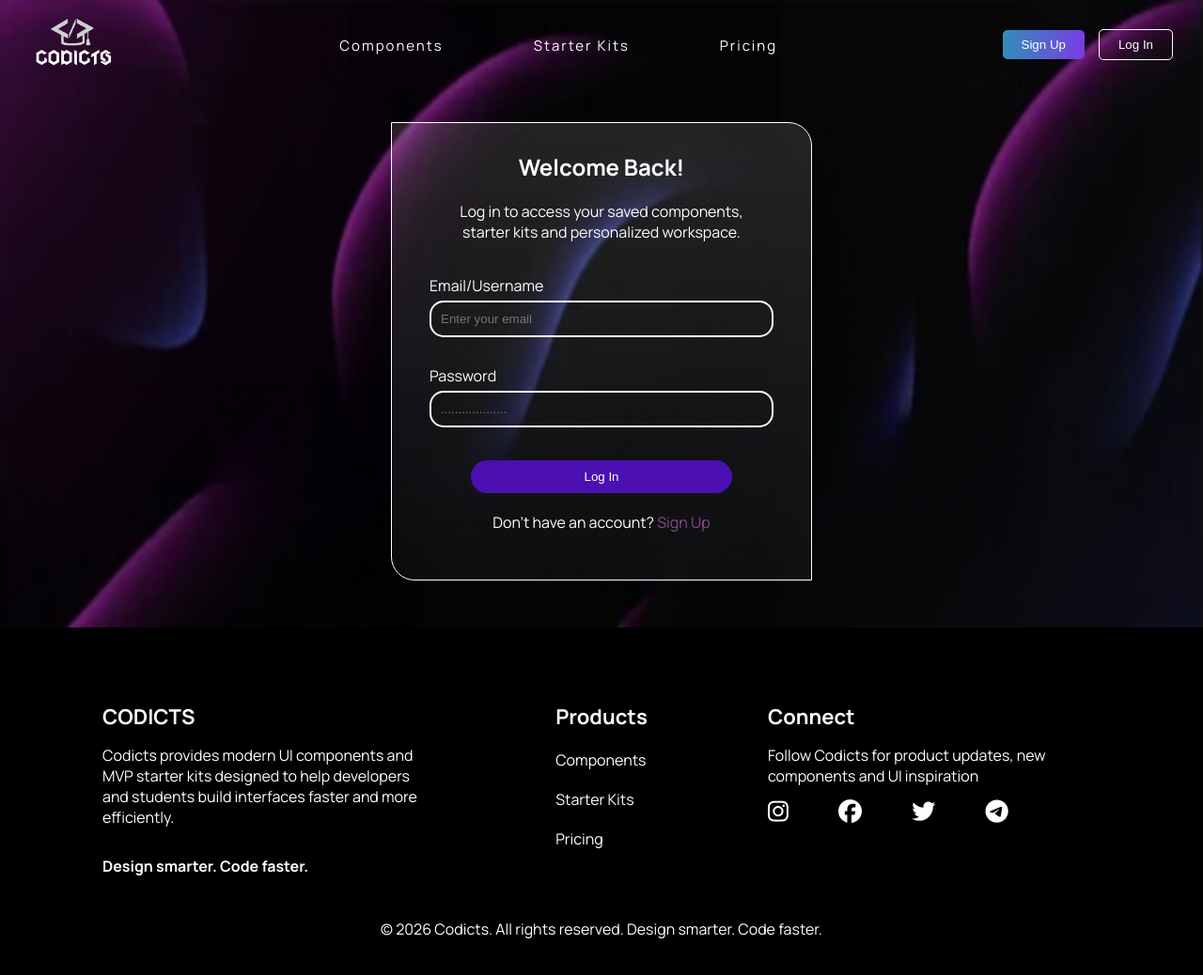
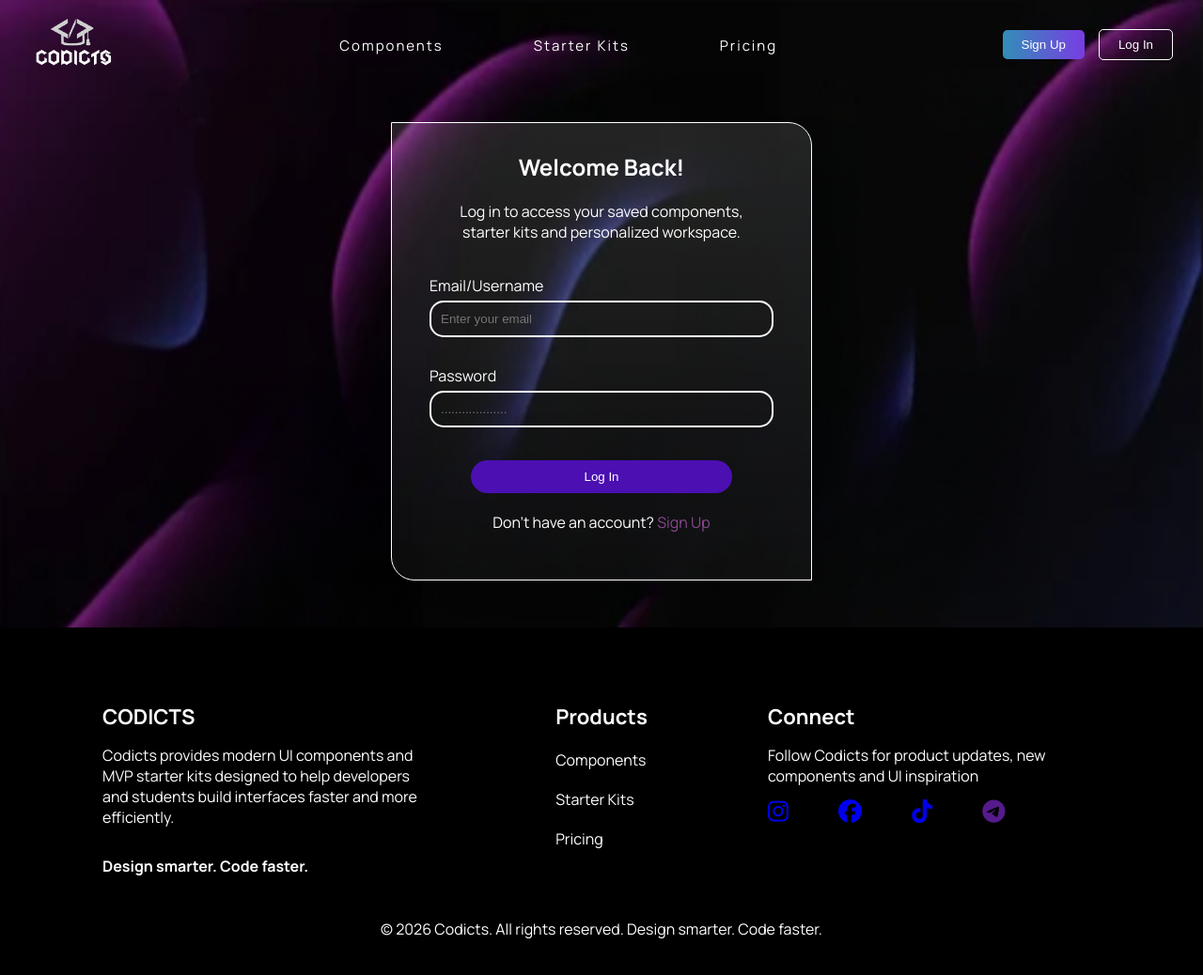
Before and after one commit to codicts578/codicts, a plain HTML site: page frontend/Pages/Login and Signup Pages/login.html in a window 1280 px wide. Shown: the whole page at 94% size. Drawn offline with Linux system fonts and the light colour scheme.

Commit message:
Update login.html

```diff
--- a/frontend/Pages/Login and Signup Pages/login.html
+++ b/frontend/Pages/Login and Signup Pages/login.html
@@ -70,10 +70,10 @@
                 <h3>Connect</h3>
                 <p>Follow Codicts for product updates, new components and UI inspiration</p>
 
-                <i class="fa-brands fa-instagram"></i>
-                <i class="fa-brands fa-facebook"></i>
-                <i class="fa-brands fa-twitter"></i>
-                <i class="fa-brands fa-telegram"></i>
+                <a href="https://www.instagram.com/_codicts_?igsh=MXdmb3A1eTA1dTB1aw=="><i class="fa-brands fa-instagram"></i></a>
+                <a href="https://www.facebook.com/profile.php?id=61575483250009"><i class="fa-brands fa-facebook"></i></a>
+                <a href="https://www.tiktok.com/@_codicts_?_r=1&_t=ZS-9542Ry70N8P"><i class="fa-brands fa-tiktok"></i></a>
+                <a href=""><i class="fa-brands fa-telegram"></i></a>
             </div>
         </div>
 
```
